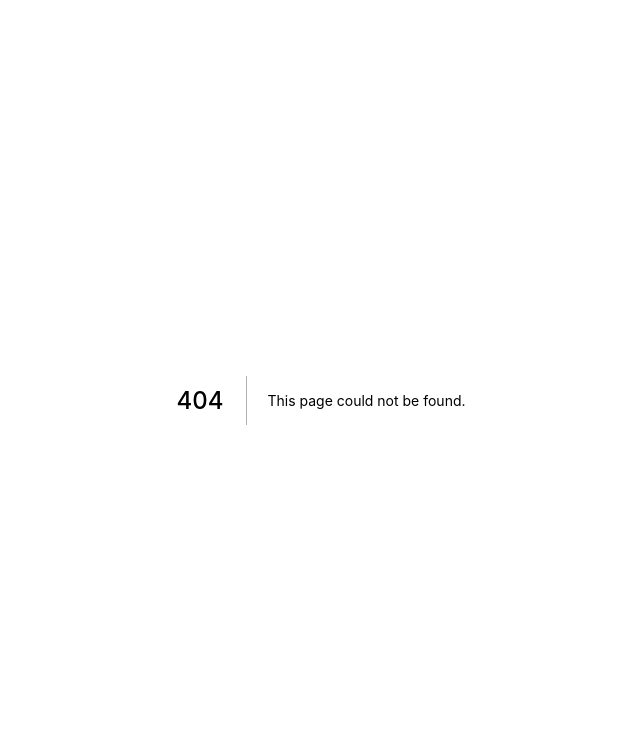
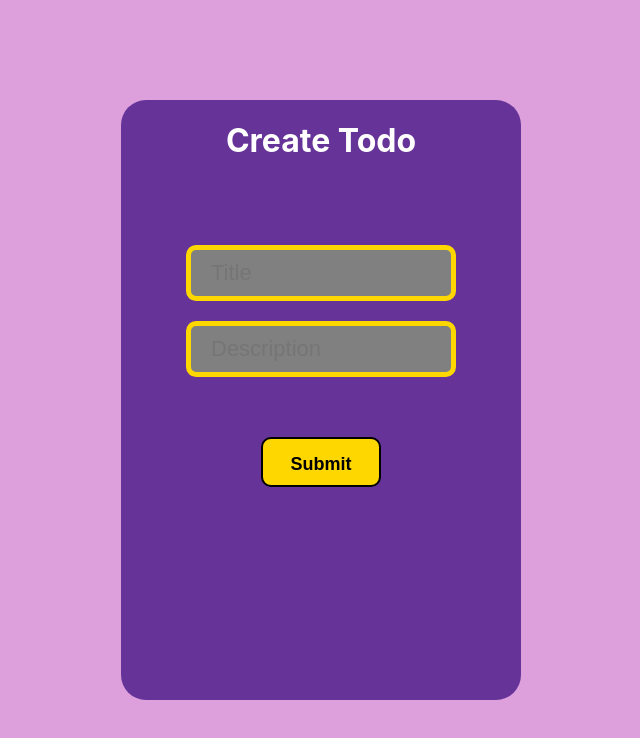
Before and after one commit to agusrichard/next-workbook, a Next.js app in the folder todo-app/: page /create-todo in a window 1280 px wide. Before the commit this address had no page. Shown: the top 738 px of the page, without its empty margins (319-959 px from the left). Built offline with nearby package versions, Linux system fonts and the light colour scheme.

Commit message:
Finished Create Todo

```diff
--- a/todo-app/src/lib/models.js
+++ b/todo-app/src/lib/models.js
@@ -1,20 +1,20 @@
 import mongoose from 'mongoose'
 
-var userSchema = new mongoose.Schema({
+const userSchema = new mongoose.Schema({
   username: String,
   password: String
 })
 
-var todoSchema = new mongoose.Schema({
+const todoSchema = new mongoose.Schema({
   title: String,
+  description: String,
   createdAt: { type: Date, default: Date.now },
-  forWhen: Date,
-  description: String
+  userId: String
 })
 
 console.log('we create the models again! why?')
 
-var User = mongoose.model('User', userSchema)
-var Todo = mongoose.model('Todo', todoSchema)
+const User = mongoose.models.User || mongoose.model('User', userSchema)
+const Todo = mongoose.models.Todo || mongoose.model('Todo', todoSchema)
 
 export { User, Todo }
--- /dev/null
+++ b/todo-app/src/pages/api/create-todo.js
@@ -0,0 +1,34 @@
+import nextConnect from 'next-connect'
+import jwt from 'jsonwebtoken'
+import middleware from '../../middlewares/dbMiddleware'
+
+const handler = nextConnect()
+handler.use(middleware)
+
+handler.post(async (req, res) => {
+  console.log('Create todo api here')
+  console.log('req.headers', req.headers)
+  try {
+    const token = req.headers.authorization ? req.headers.authorization.slice(7) : undefined
+    if (token) {
+      const { userId } = jwt.verify(token, process.env.SECRET_SAUCE)
+      const { title, description } = req.body
+      const { Todo } = req
+      const newTodo = new Todo({ title, description, userId })
+      res.json({
+        success: true,
+        message: 'Congratulation for you dude!',
+        data: await newTodo.save()
+      })
+    } else {
+      res.json({
+        success: false,
+        message: 'You need token boi!'
+      })
+    }
+  } catch(err) {
+    console.log(err)
+  }
+})
+
+export default handler
--- a/todo-app/src/pages/api/login.js
+++ b/todo-app/src/pages/api/login.js
@@ -1,7 +1,7 @@
 import nextConnect from 'next-connect'
 import bcrypt from 'bcrypt'
 import jwt from 'jsonwebtoken'
-import middleware from '../../middlewares/db'
+import middleware from '../../middlewares/dbMiddleware'
 
 const handler = nextConnect()
 handler.use(middleware)
--- /dev/null
+++ b/todo-app/src/pages/create-todo.js
@@ -0,0 +1,58 @@
+import { useState } from 'react'
+import axios from 'axios'
+import Layout from '../components/layout'
+import Input from '../components/input'
+import Button from '../components/button'
+import styles from '../styles/index.module.css'
+
+export default function CreateTodo() {
+  const [title, setTitle] = useState('')
+  const [description, setDescription] = useState('')
+
+  const handleSubmit = async (event) => {
+    event.preventDefault()
+    console.log('Create Todo here', title, description)
+    try {
+      const token = localStorage.getItem('token')
+      console.log(token)
+      if (token) {
+        const options = {
+          headers: {
+            Authorization: `Bearer ${token}`
+          }
+        }
+        const data = { title, description }
+        const response = await axios.post('/api/create-todo', data, options)
+        console.log(response)
+        if (response.status === 200) {
+          console.log('Gut Job!')
+        } else {
+          console.log('So sad!')
+        }
+      } else {
+        alert("You are not allowed to do that kid...")
+      }
+    } catch(err) {
+      console.log(err)
+    }
+  }
+
+  return (
+    <Layout title="Create Todo">
+      <h1>Create Todo</h1>
+      <form className={styles.formContainer} onSubmit={handleSubmit}>
+        <Input
+          placeholder="Title"
+          onChange={(event) => setTitle(event.target.value)}
+          value={title}
+        />
+        <Input
+          placeholder="Description"
+          onChange={(event) => setDescription(event.target.value)}
+          value={description}
+        />
+        <Button title="Submit" />
+      </form>
+    </Layout>
+  )
+}
```
Also changed, not shown: todo-app/src/pages/login.js (+7 -2 lines), todo-app/src/lib/users.js (deleted), todo-app/src/middlewares/dbMiddleware.js (line endings or trailing spaces).
